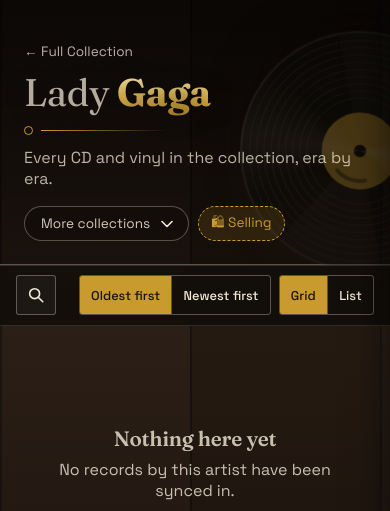
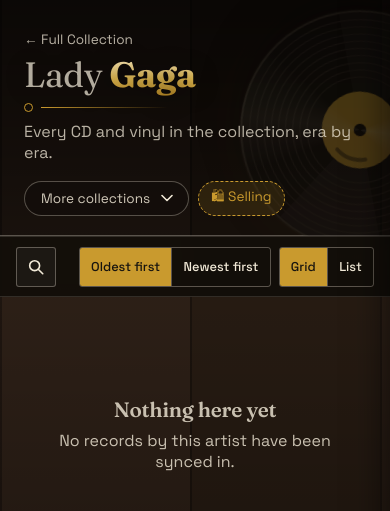
Before and after one commit to brunovidasi/music-collection, a PHP site: page /music/lady-gaga in a window 390 px wide. Shown: the top 511 px of the page. Run offline with PHP 8.4, Linux system fonts and the light colour scheme; data that the repository does not hold is empty; some libraries are stand-ins or nearby versions.

Commit message:
Tighten the music collection header, drop the home intro line, and keep the title and eyebrow on one line on phones

```diff
--- a/includes/hero.php
+++ b/includes/hero.php
@@ -9,7 +9,6 @@
  */
 
 const DEFAULT_SITE_TITLE = 'The Collection';
-const DEFAULT_SITE_INTRO = 'Every record, CD and disc Bruno owns, straight from the Discogs shelf.';
 
 const HERO_STATS = [
     'records' => 'Records',
@@ -60,6 +59,14 @@ function hero_options(): array
     }
 
     return $options;
+}
+
+/**
+ * The title, carrying its length so a phone can size it onto one line.
+ */
+function hero_display(string $title): string
+{
+    return '<div class="display" style="--chars: ' . max(1, mb_strlen(trim($title))) . '">' . hero_title($title) . '</div>';
 }
 
 /**
@@ -154,7 +161,8 @@ function hero_eyebrow(): string
 {
     $text = trim((string) hero_options()['eyebrow']);
 
-    return $text === '' ? '' : '<div class="hero-eyebrow">' . e($text) . '</div>';
+    // Its length lets a phone size it onto one line, as with the title.
+    return $text === '' ? '' : '<div class="hero-eyebrow" style="--chars: ' . mb_strlen($text) . '">' . e($text) . '</div>';
 }
 
 function hero_rule(): string
--- a/includes/templates/error_page.php
+++ b/includes/templates/error_page.php
@@ -27,7 +27,7 @@ http_response_code($error['status']);
   <?= hero_intro() ?>
   <div class="hero-inner">
     <div class="hero-text">
-      <div class="display"><?= hero_title($error['heading']) ?></div>
+      <?= hero_display($error['heading']) ?>
       <?= hero_rule() ?>
       <p><?= e($error['message']) ?></p>
       <p style="margin-top:1.2rem;"><a class="back" href="<?= e(url('')) ?>">← Full Collection</a></p>
--- a/includes/templates/public_top.php
+++ b/includes/templates/public_top.php
@@ -3,7 +3,7 @@
  * The top of a public page, down to the end of the header.
  *
  * @var array $page title, description, styles, body (attributes), lead, heading,
- *                  intro (HTML), stats, links, platter
+ *                  intro (HTML, optional), stats, links, platter
  */
 ?>
 <!DOCTYPE html>
@@ -29,9 +29,11 @@
   <div class="hero-inner">
     <div class="hero-text">
       <?= $page['lead'] ?? '<a class="back" href="' . e(url('')) . '">← Full Collection</a>' ?>
-      <div class="display"><?= hero_title($page['heading']) ?></div>
+      <?= hero_display($page['heading']) ?>
       <?= hero_rule() ?>
+<?php if (isset($page['intro'])): ?>
       <p><?= $page['intro'] ?></p>
+<?php endif; ?>
 <?php if (isset($page['stats'])): ?>
       <?= $page['stats'] ?>
 <?php endif; ?>
--- a/public/admin_settings.php
+++ b/public/admin_settings.php
@@ -46,7 +46,6 @@ if (is_post()) {
     }
 
     set_setting('site_title', post('site_title') ?: DEFAULT_SITE_TITLE);
-    set_setting('site_intro', post('site_intro'));
     set_setting('detail_max_age_days', max(1, (int) post('detail_max_age_days')));
     set_setting('show_wantlist', post('show_wantlist') !== '');
     set_setting('show_selling', post('show_selling') !== '');
@@ -86,11 +85,6 @@ admin_header('Settings', 'How the site describes itself, what its header shows,
       <div class="field">
         <label for="site_title">Title</label>
         <input type="text" id="site_title" name="site_title" value="<?= e(setting('site_title', DEFAULT_SITE_TITLE)) ?>">
-      </div>
-
-      <div class="field">
-        <label for="site_intro">Intro line</label>
-        <textarea id="site_intro" name="site_intro"><?= e(setting('site_intro', DEFAULT_SITE_INTRO)) ?></textarea>
       </div>
 
       <?= check_box('show_wantlist', (bool) setting('show_wantlist', true), 'Show the wantlist page on the site') ?>
--- a/public/css/artist.css
+++ b/public/css/artist.css
@@ -10,7 +10,7 @@ html { scroll-behavior: smooth; }
 
 .back {
   display: inline-block;
-  margin-bottom: 0.9rem;
+  margin-bottom: 0.6rem;
   font-size: 0.85rem;
   color: rgba(242, 234, 216, 0.75);
   text-decoration: none;
--- a/public/css/floor.css
+++ b/public/css/floor.css
@@ -100,7 +100,7 @@ a { color: inherit; }
 /* The header is its own dark band over the floor, ruled off at the bottom.
    Painted on the header itself: a z-index:-1 layer would sit under the body's wood. */
 header.hero {
-  padding: 3.5rem 1.5rem 2rem;
+  padding: 2.25rem 1.5rem 1.6rem;
   position: relative;
   background: linear-gradient(to bottom, rgba(0,0,0,0.6), rgba(0,0,0,0.45));
   border-bottom: 1px solid var(--line-strong);
@@ -115,7 +115,7 @@ header.hero {
 }
 
 /* Room for the record, when it is switched on. */
-.hero:has(.hero-platter) .hero-inner { min-height: 260px; }
+.hero:has(.hero-platter) .hero-inner { min-height: 220px; }
 
 /* The type sits above the record. */
 .hero-text {
@@ -126,7 +126,7 @@ header.hero {
 }
 
 .hero-text .display {
-  font-size: clamp(2.4rem, 5vw, 3.6rem);
+  font-size: clamp(2.2rem, 4.4vw, 3.1rem);
   line-height: 0.98;
   text-shadow: 0 2px 24px rgba(0,0,0,0.45);
 }
@@ -146,7 +146,7 @@ header.hero {
   display: flex;
   align-items: center;
   gap: 0.6rem;
-  margin-bottom: 0.8rem;
+  margin-bottom: 0.6rem;
   font-size: 0.7rem;
   font-weight: 500;
   letter-spacing: 0.24em;
@@ -162,7 +162,7 @@ header.hero {
   align-items: center;
   gap: 0.5rem;
   width: 9rem;
-  margin: 0.9rem 0 0.1rem;
+  margin: 0.7rem 0 0;
 }
 
 .hero-rule::before {
@@ -181,29 +181,29 @@ header.hero {
 }
 
 .hero-text p {
-  margin: 0.7rem 0 0;
+  margin: 0.55rem 0 0;
   color: rgba(242,234,216,0.75);
   font-size: 1rem;
   max-width: 38ch;
 }
 
 /* The shelf in numbers, under the intro. */
-.hero-stats { display: flex; flex-wrap: wrap; margin-top: 1.4rem; }
+.hero-stats { display: flex; flex-wrap: wrap; margin-top: 1rem; }
 
-.hero-stat { padding: 0 1.4rem; border-left: 1px solid var(--line-strong); }
+.hero-stat { padding: 0 1.2rem; border-left: 1px solid var(--line-strong); }
 .hero-stat:first-child { padding-left: 0; border-left: 0; }
 
 .hero-stat b {
   display: block;
-  font: 600 2rem/1 'Fraunces', serif;
+  font: 600 1.65rem/1 'Fraunces', serif;
   letter-spacing: -0.02em;
   font-variant-numeric: tabular-nums;
 }
 
 .hero-stat span {
   display: block;
-  margin-top: 0.35rem;
-  font-size: 0.66rem;
+  margin-top: 0.25rem;
+  font-size: 0.62rem;
   letter-spacing: 0.16em;
   text-transform: uppercase;
   color: rgba(242,234,216,0.55);
@@ -215,11 +215,11 @@ header.hero {
   position: absolute;
   z-index: 1;
   /* a little below the middle, so the tonearm's pivot clears the top */
-  top: calc(50% + 1.2rem);
+  top: calc(50% + 0.8rem);
   right: max(-40px, calc((100vw - var(--page-max)) / 2 - 110px));
-  width: 340px;
-  height: 340px;
-  margin-top: -170px;
+  width: 290px;
+  height: 290px;
+  margin-top: -145px;
   pointer-events: none;
 }
 
@@ -264,7 +264,19 @@ header.hero {
 
 /* On a phone the record goes behind the type, faint, rather than beside it. */
 @media (max-width: 720px) {
-  header.hero { padding: 2.5rem 1.5rem 1.4rem; }
+  header.hero { padding: 1.75rem 1.5rem 1.2rem; }
+  /* The title stays on one line, shrunk to the width: about 0.47em a character
+     (hero_display() sets --chars), less the header's side padding. */
+  .hero-text .display {
+    white-space: nowrap;
+    font-size: min(2.2rem, calc((100vw - 3rem) / (var(--chars) * 0.47)));
+  }
+  /* The line above the title too: about 0.83em a character with its wide
+     tracking, less the rule and gap before it (hero_eyebrow() sets --chars). */
+  .hero-eyebrow {
+    white-space: nowrap;
+    font-size: min(0.7rem, calc((100vw - 5.4rem) / (var(--chars) * 0.83)));
+  }
   .hero:has(.hero-platter) .hero-inner { min-height: 0; }
   .hero-platter { width: 240px; height: 240px; margin-top: -120px; right: -90px; opacity: 0.3; }
   .hero-arm { display: none; }
@@ -1268,7 +1280,7 @@ footer {
   display: flex;
   flex-wrap: wrap;
   gap: 0.55rem;
-  margin-top: 1.1rem;
+  margin-top: 0.9rem;
 }
 
 .hero-links a,
--- a/public/index.php
+++ b/public/index.php
@@ -3,14 +3,12 @@
 require_once __DIR__ . '/../includes/bootstrap.php';
 
 $title = setting('site_title', DEFAULT_SITE_TITLE);
-$intro = setting('site_intro', DEFAULT_SITE_INTRO);
 
 $page = [
     'title'   => "$title — Bruno's Vinyl",
     'styles'  => ['floor', 'crate', 'morph', 'spotlight'],
     'lead'    => hero_eyebrow(),
     'heading' => $title,
-    'intro'   => e($intro),
     'stats'   => hero_stats(hero_figures()),
     'links'   => hero_links(null, true, 'Artist pages', true),
     'platter' => hero_platter(),
```
